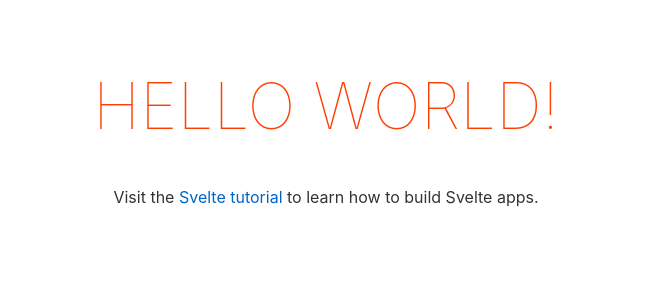
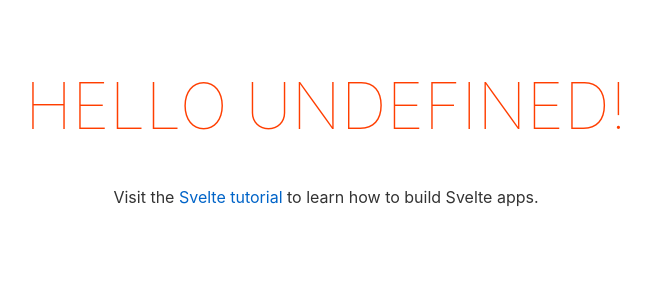
Before and after one commit to tsoonjin/svelte-dashboard, a Svelte app: page / in a window 1280 px wide. Shown: the top 300 px of the page, without its empty margins (314-965 px from the left). Built offline with nearby package versions, Linux system fonts and the light colour scheme.

Commit message:
Fix replace function not imported in rollup

```diff
--- a/rollup.config.js
+++ b/rollup.config.js
@@ -1,4 +1,5 @@
 import { config } from "dotenv";
+import replace from "@rollup/plugin-replace";
 import svelte from "rollup-plugin-svelte";
 import commonjs from "@rollup/plugin-commonjs";
 import resolve from "@rollup/plugin-node-resolve";
--- a/src/App.svelte
+++ b/src/App.svelte
@@ -1,5 +1,5 @@
 <script>
-	export let name;
+    let name = process.env.name;
 </script>
 
 <main>
```
